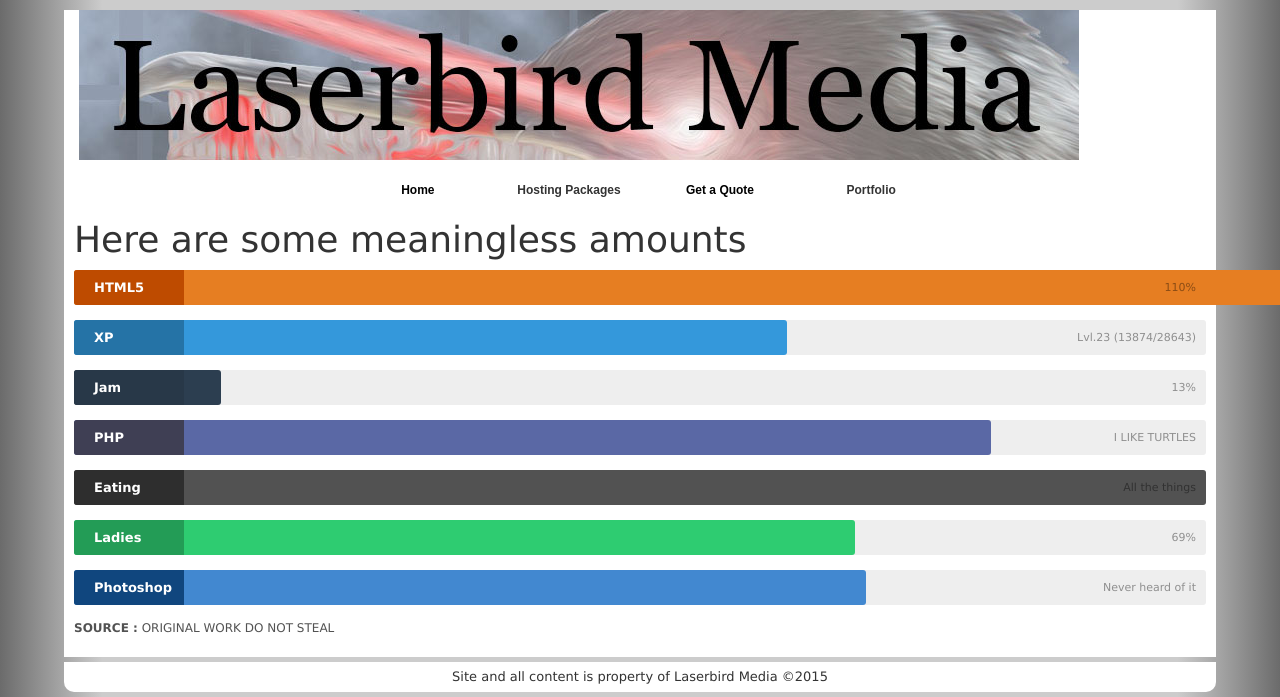
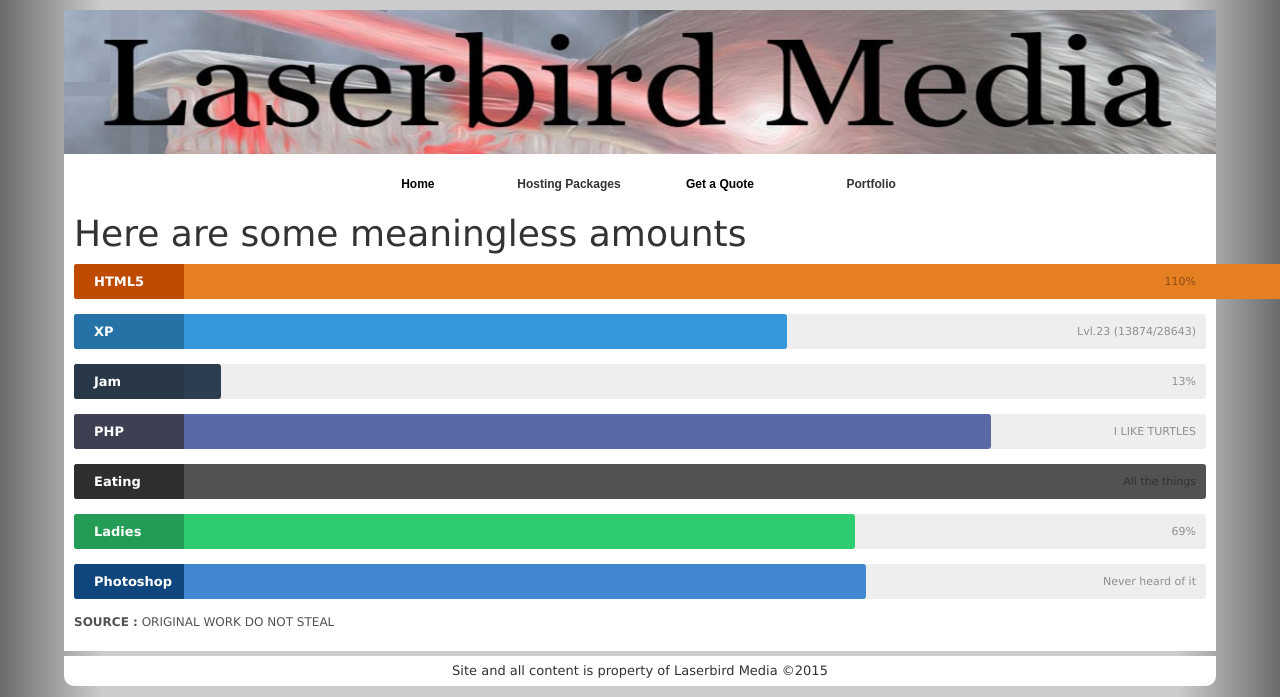
Before and after one commit to smelge/Laserbird, a PHP site: page /meaningless.php in a window 1280 px wide. Shown: the top 697 px of the page. Run offline with PHP 8.4, Linux system fonts and the light colour scheme; data that the repository does not hold is empty; some libraries are stand-ins or nearby versions.

Commit message:
Updated logo

```diff
--- a/css/laserbird.css
+++ b/css/laserbird.css
@@ -23,11 +23,10 @@ a:hover {
 }
 
 .banner {
-	height: 150px;
-	width: 100%;
 	background: #ffffff;
 	border-top-left-radius: 10px;
 	border-top-right-radius: 10px;
+	padding:0;
 }
 
 .navbar {
--- a/includes/main-nav.php
+++ b/includes/main-nav.php
@@ -5,7 +5,7 @@
 <div class="col-sm-12 banner">
 	<a href="./index.php">
 		<!-- Banner Image 1200 x 150 -->
-		<img src="./assets/logo.jpg" alt="Laserbird Logo"/>
+		<img class="img-responsive" src="./assets/logo.jpg" alt="Laserbird Logo" style="margin:0;"/>
 	</a>
 </div>
 <div class="col-sm-12 navbar">
```
Also changed, not shown: assets/logo.jpg.
